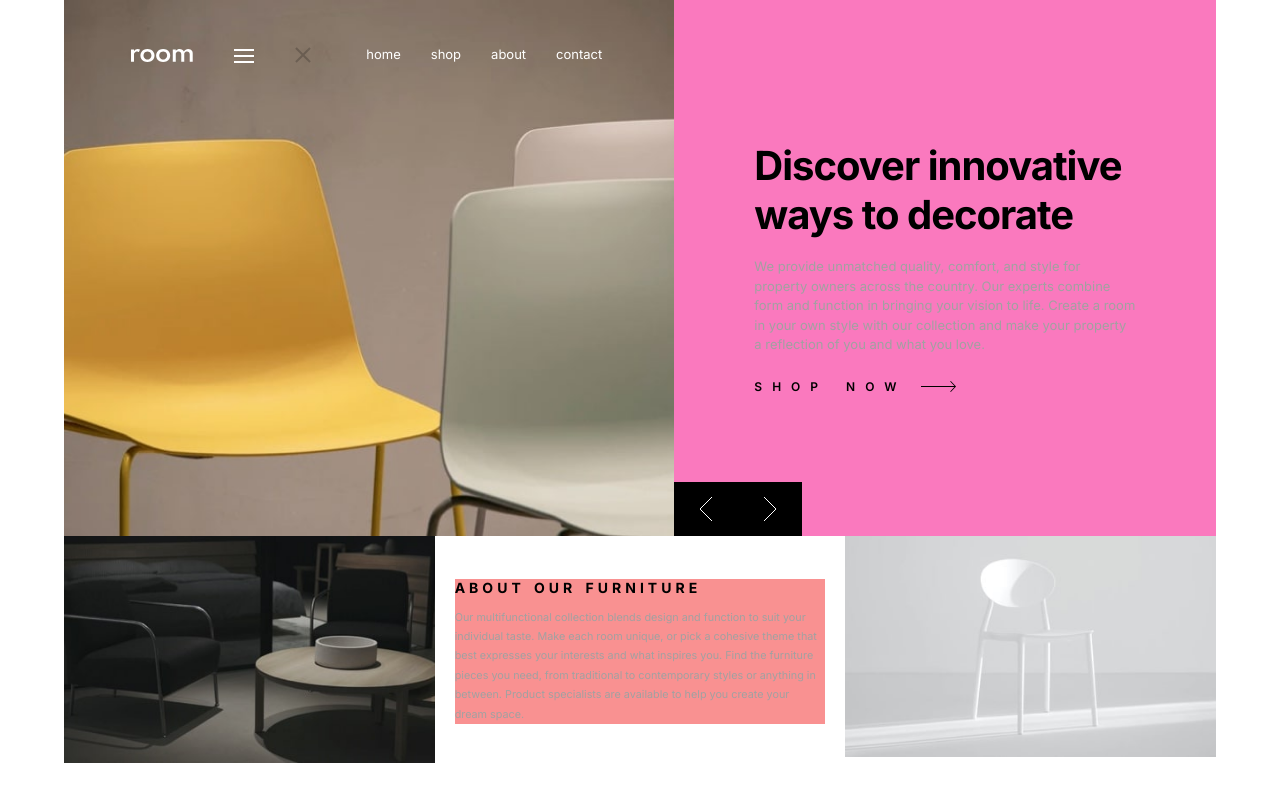
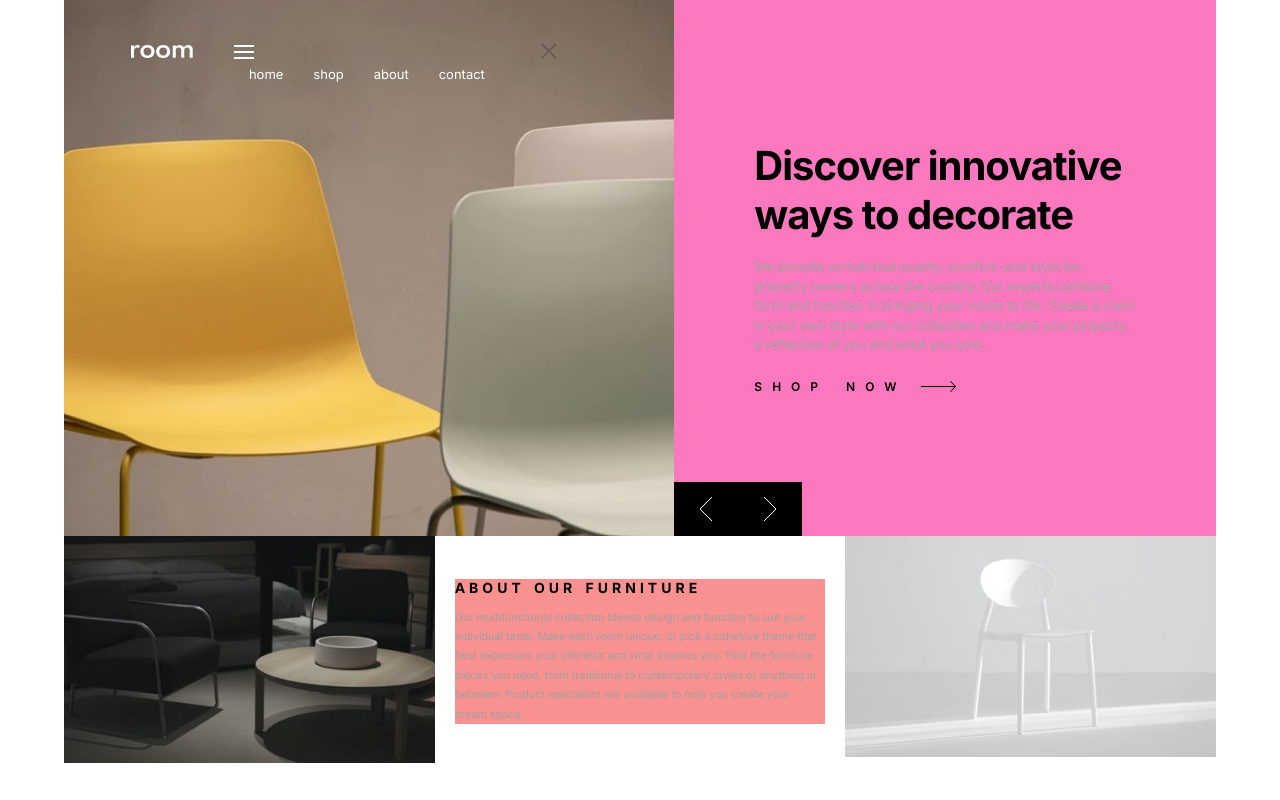
Before and after one commit to Gemcreation/roomredoreactgeeg, a React (Create React App) app: page / in a window 1280 px wide. Built offline with nearby package versions, Linux system fonts and the light colour scheme; a web font is replaced by a local one.

Commit message:
react code adding

```diff
--- a/src/components/Header.jsx
+++ b/src/components/Header.jsx
@@ -10,12 +10,10 @@ const Header = () =>{
                 <img className="site-header" src={roomlogo} alt="Room logo" />
             </a>
 
-            {/* for icon open nav*/}
-            <img className="site-header" src={iconHamburgerOpen} alt="Room logo" />
-            {/* for icon close nav */}
-            <img className="site-header" src={iconHamburgerClose} alt="Room logo" />
+            <nav>
 
-            <nav>
+                {/* for icon open nav*/}
+                <img className="site-header" src={iconHamburgerOpen} alt="Room logo" />
                 <ul>
                     <li><a href="#home">home</a></li>
                     <li><a href="#shop">shop</a></li>
@@ -23,6 +21,9 @@ const Header = () =>{
                     <li><a href="#contact">contact</a></li>
                 </ul>
             </nav>
+
+            {/* for icon close nav */}
+            <img className="site-header" src={iconHamburgerClose} alt="Room logo" />
         </header>
     )
 }
```
